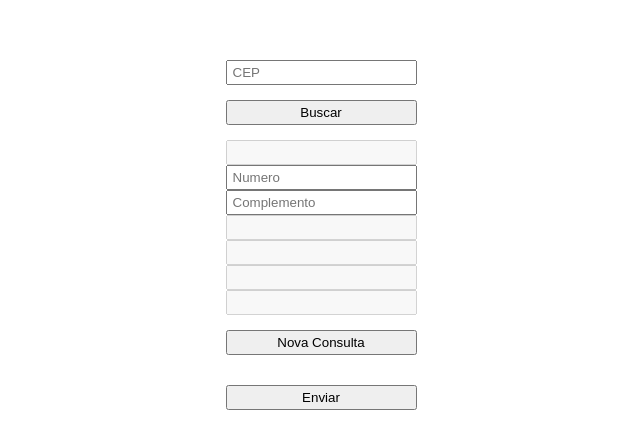
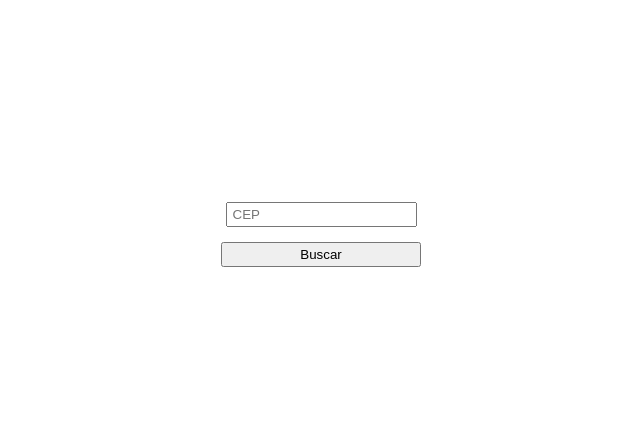
Before and after one commit to graminha-matheus/buscacep-react, a React (Create React App) app: page / in a window 1280 px wide. Shown: the part 158-606 px from the top of the page, without its empty margins (319-959 px from the left). Built offline with nearby package versions, Linux system fonts and the light colour scheme.

Commit message:
show response from api and generate new page witch form

```diff
--- a/src/components/Form/index.js
+++ b/src/components/Form/index.js
@@ -5,8 +5,8 @@ import './style.css';
 const Form = () => {
     const [search, setSearch] = useState([]);
     const [end, setEnd] = useState([]);
-    const [error, setError] = useState(false)
-
+    const [error, setError] = useState(false);
+    const [showResponse, setShowResponse] = useState(true);
 
     const onChangeHandler = event => {
         /* Essa função serve para setar o valor inicial de search para = evento recebido pelo input */
@@ -20,17 +20,15 @@ const Form = () => {
             .then(data => {
                 setEnd(data)
                 setError(false)
+                setShowResponse(false)
             }).catch(err => {
                 setError(true)
             })
     }
 
-    console.log(end)
-    console.log(error)
-
     return (
         <div>
-            <form>
+            <form className="searchform">
                 <input
                     type="text"
                     placeholder="CEP"
@@ -49,7 +47,7 @@ const Form = () => {
                 </button>
             </form>
 
-            <div className="res-form">
+            <div className={showResponse === true ? 'dont-show-response' : 'show-response'}>
                 <form>
                     <input value={end.logradouro} disabled></input>
 
--- a/src/components/Form/style.css
+++ b/src/components/Form/style.css
@@ -1,4 +1,4 @@
-form {
+div .searchform {
     display: flex;
     flex-direction: column;
 
@@ -6,23 +6,27 @@ form {
     align-items: center;
 }
 
-form input {
+div .searchform input {
     height: 25px;
     padding: 5px;
 }
 
-form button {
-    width: 100%;
+div .searchform button {
+    width: 200px;
     height: 25px;
     margin: 15px 0;
 }
 
-form .show {
+div .searchform .show {
     color: red;
     font-weight: bold;
 }
 
-form .dontshow {
+div .searchform .dontshow {
     overflow: hidden;
     display: none;
 }
+
+div .dont-show-response {
+    display: none;
+}
```
Also changed, not shown: 1 other file (tests, documents, lock files or other folders).
